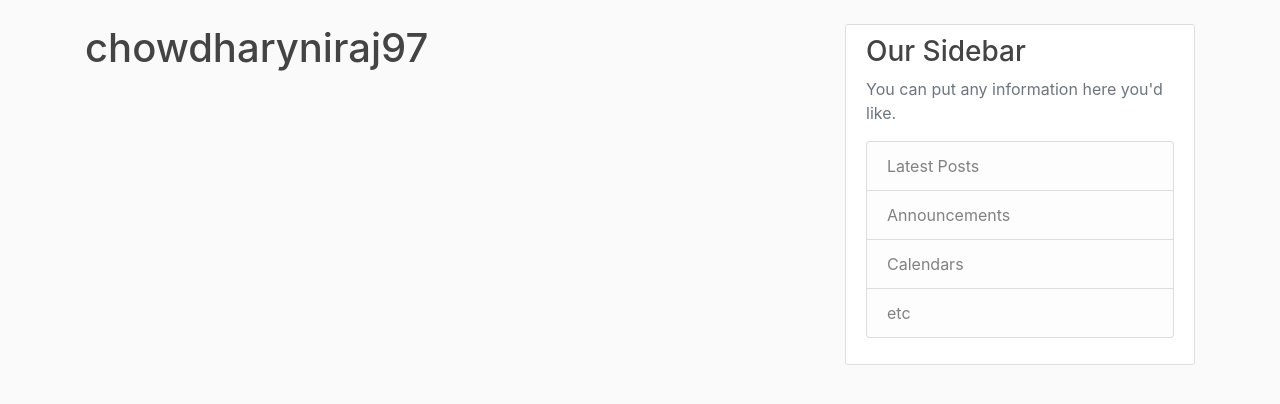
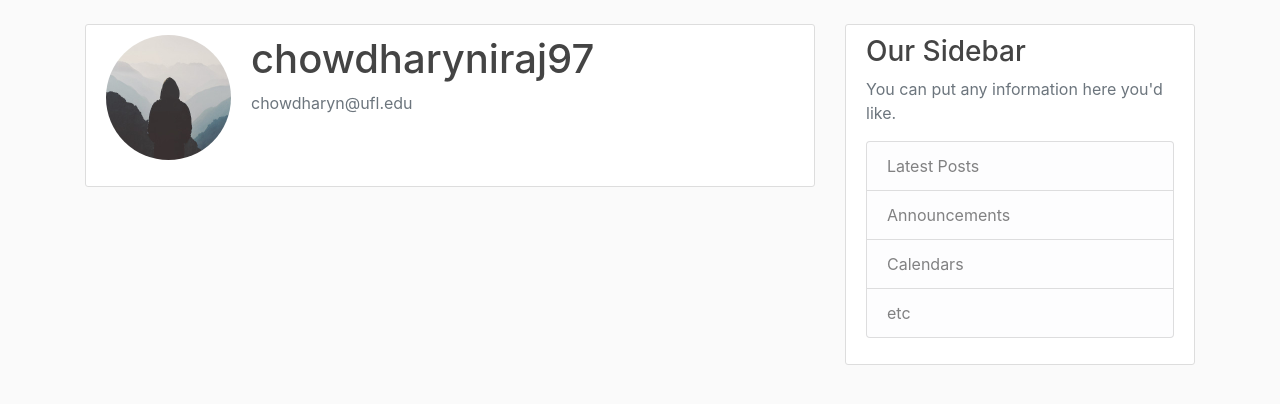
Before and after one commit to chowdharyniraj97/Blog, a Flask app: page /account in a window 1280 px wide. Shown: the part 56-460 px from the top of the page. Run offline with Flask 2, Linux system fonts and the light colour scheme; a user stored in the database is signed in; some libraries are stand-ins or nearby versions.

Commit message:
added accounts page

```diff
--- a/BLog/route.py
+++ b/BLog/route.py
@@ -73,4 +73,5 @@ def logout():
 @app.route("/account")
 @login_required
 def account():
-    return render_template('account.html', title='Account')
+    image_file=url_for('static',filename='profile_pic/'+current_user.image_file)
+    return render_template('account.html', title='Account',image_file=image_file)
--- a/BLog/templates/account.html
+++ b/BLog/templates/account.html
@@ -1,3 +1,12 @@
 {% extends "layout.html" %} {% block content %}
-<h1>{{current_user.username}}</h1>
+<div class="content-section">
+    <div class="media">
+      <img class="rounded-circle account-img" src="{{image_file}}">
+      <div class="media-body">
+        <h2 class="account-heading">{{current_user.username}}</h2>
+        <p class="text-secondary">{{current_user.email}}</p>
+      </div>
+    </div>
+    <!-- FORM HERE -->
+  </div>
 {% endblock content %}
```
Also changed, not shown: BLog/site.db, BLog/static/profile_pic/default.jpg (added).
